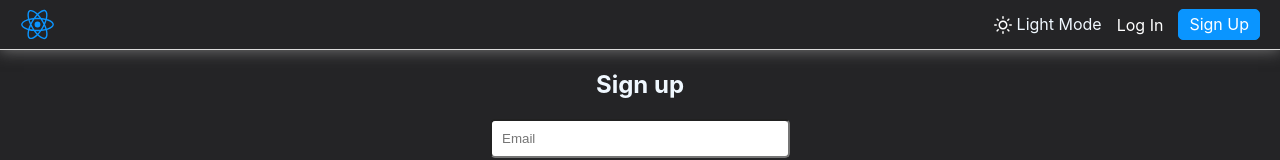
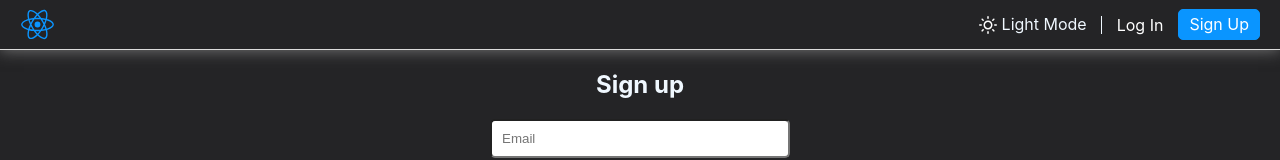
Before and after one commit to Olexandr-Savelev/My-todo-app, a React (Create React App) app: page /signup in a window 1280 px wide. Shown: the top 160 px of the page. Built offline with nearby package versions, Linux system fonts and the light colour scheme; no server answers.

Commit message:
add more styles for theme button

```diff
--- a/src/components/Header/Header.module.scss
+++ b/src/components/Header/Header.module.scss
@@ -64,3 +64,12 @@
         background: rgba(255, 255, 255, 0.139);
     }
 }
+
+.mobile_nav {
+    display: flex;
+    gap: 15px;
+
+    @media (min-width: 640px) {
+        display: none;
+    }
+}
--- a/src/components/Header/Header.tsx
+++ b/src/components/Header/Header.tsx
@@ -43,7 +43,10 @@ const Header: React.FC = () => {
                             <Button path='/signup'>Sign Up</Button>
                         </>}
                 </nav>
-                <Burger />
+                <div className={styles.mobile_nav}>
+                    <ThemeButton />
+                    <Burger />
+                </div>
             </div>
         </header>
     )
--- a/src/components/TodoList/Todo/todoItem.module.scss
+++ b/src/components/TodoList/Todo/todoItem.module.scss
@@ -1,9 +1,14 @@
+@import '../../../styles/variables';
+
 .wrapper {
     display: flex;
     align-items: center;
     gap: 10px;
     width: 100%;
     cursor: grab;
+    body[theme="Light"] & {
+        background-color: $light-bg;
+    }
 
     & > span {
         color: red;
--- a/src/components/UI/Burger/Burger.module.scss
+++ b/src/components/UI/Burger/Burger.module.scss
@@ -7,10 +7,6 @@
     width: 35px;
     cursor: pointer;
     z-index: 10;
-
-    @media (min-width: 640px){
-        display: none;
-    }
 }
 
 .top,
--- a/src/components/UI/ThemeBotton/ThemeButton.module.scss
+++ b/src/components/UI/ThemeBotton/ThemeButton.module.scss
@@ -1,10 +1,36 @@
+@import "../../../styles/variables";
+
 .theme_btn {
+    position: relative;
     display: flex;
     gap: 5px;
     align-items: center;
     cursor: pointer;
     line-height: 99%;
+    padding-right: 15px;
+
     &:hover {
         filter: drop-shadow(2px 3px 5px #7a7a7a);
     }
+
+    &::after {
+        @media (min-width: 640px) {
+            position: absolute;
+            content: "";
+            right: 0;
+            height: 100%;
+            width: 1px;
+            background-color: $text-dark-theme;
+            body[theme="Light"] & {
+                background-color: $text-light-theme;
+            }
+        }
+    }
+
+    &__text {
+        display: none;
+        @media (min-width: 640px) {
+            display: block;
+        }
+    }
 }
--- a/src/components/UI/ThemeBotton/ThemeButton.tsx
+++ b/src/components/UI/ThemeBotton/ThemeButton.tsx
@@ -18,10 +18,12 @@ const ThemeButton: React.FC = () => {
             className={styles.theme_btn}
             onClick={() => themeHandler()}>
             <ThemeIcon />
-            {theme === "Light" ?
-                "Dark " :
-                "Light "}
-            Mode
+            <span className={styles.theme_btn__text}>
+                {theme === "Light" ?
+                    "Dark " :
+                    "Light "}
+                Mode
+            </span>
         </span>
     )
 }
--- a/src/utilites/setFilteredTodos.ts
+++ b/src/utilites/setFilteredTodos.ts
@@ -1,9 +1,6 @@
 import { Todo } from "../interfaces/todoType"
 
 export const setFilteredTodos = (filter: string, todos: Todo[]) => {
-
-    if (!todos.length) return []
-
     switch (filter) {
         case 'all': return todos
         case 'active': return todos.filter(todo => !todo.completed)
```
